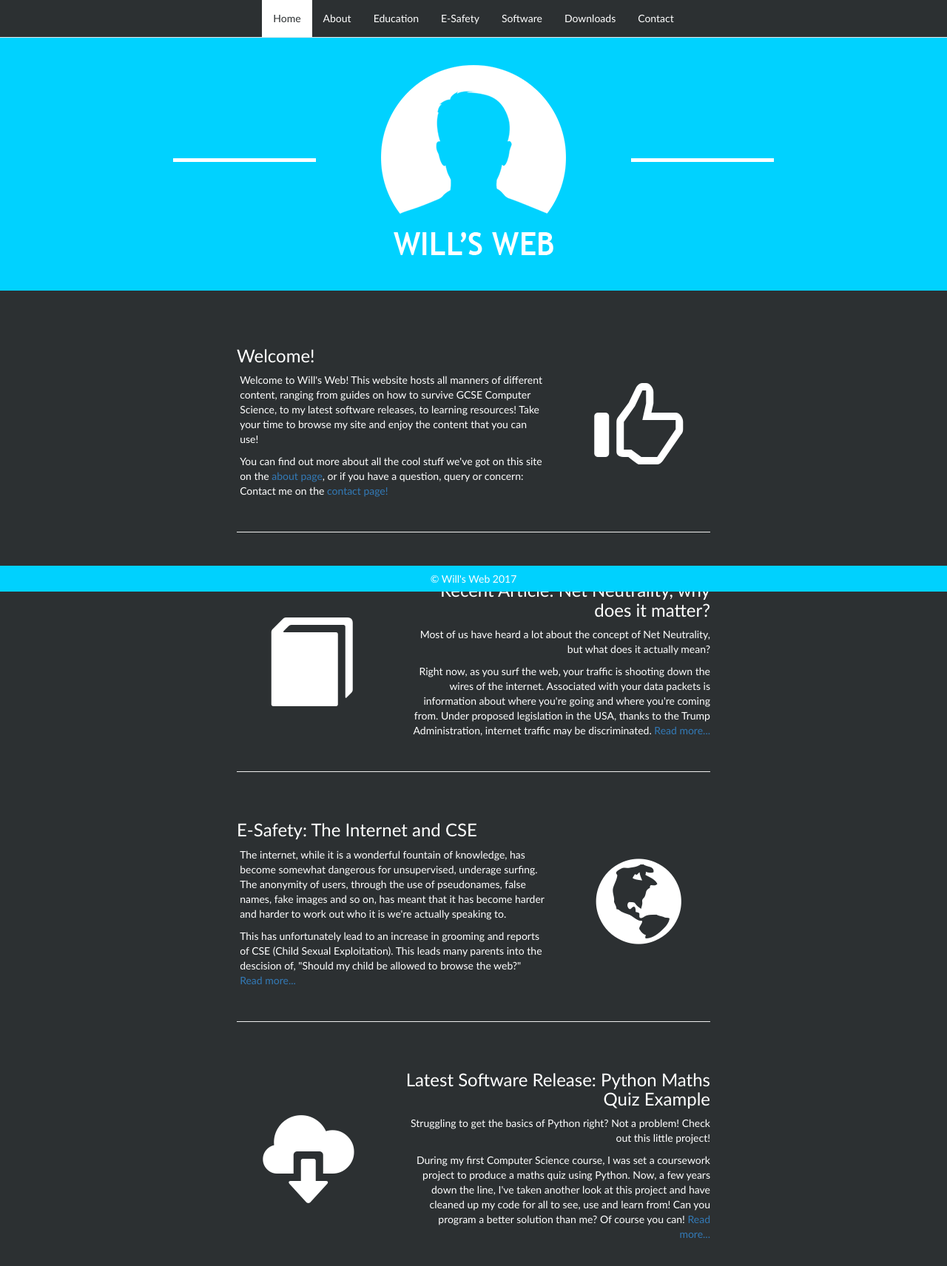
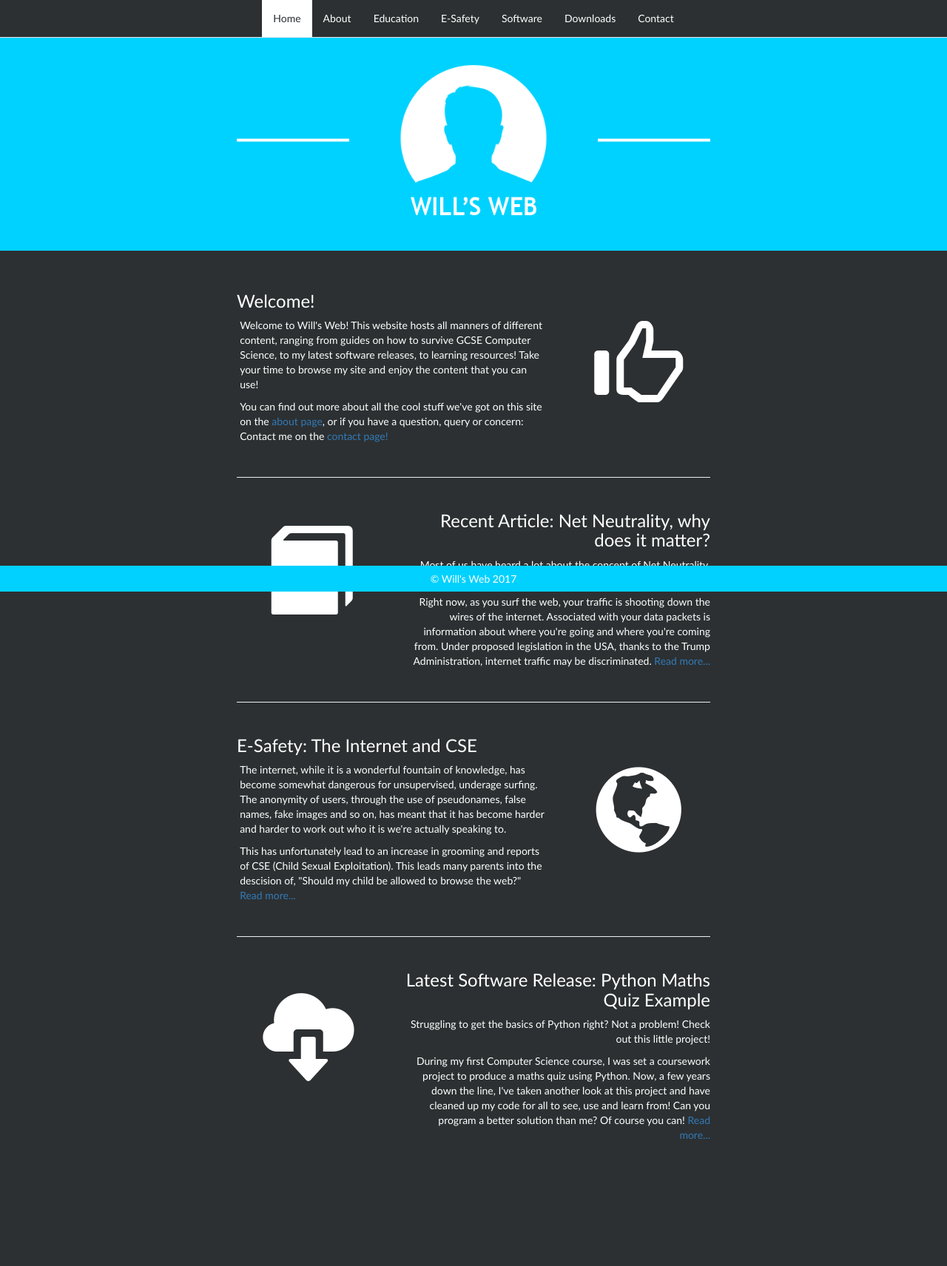
Before and after one commit to wills-web/wills-web.github.io, a plain HTML site: page index.html in a window 1280 px wide. Shown: the whole page at 74% size. After the commit the page ends 1605 px from the top, so only its background shows below. Drawn offline with nearby package versions, Linux system fonts and the light colour scheme.

Commit message:
Padding
Padding fix on the index page

```diff
--- a/css/main.css
+++ b/css/main.css
@@ -22,8 +22,26 @@
 	background-color: #00d2ff;
 }
 
+.navbar-toggle {
+	position: relative;
+    float: right;
+    padding: 9px 10px;
+    margin-top: 8px;
+    margin-right: 15px;
+    margin-bottom: 8px;
+    background-color: transparent;
+    background-image: none;
+    border: 1px solid transparent;
+    border-radius: 4px;
+}
+
 .jumbotron {
 	background-color: #00d2ff;
+}
+
+#headerimage {
+	height: 50%;
+	width: 50%;
 }
 
 .main-container {
@@ -49,7 +67,7 @@
 }
 
 .row {
-	padding-top: 25px;
+	padding-top: 5px;
 	padding-bottom: 15px;
 	vertical-align: middle;
 }
@@ -74,17 +92,24 @@
     float: none;
 }
 
-span.glyphicon {
-    font-size: 120px;
-    display: inline-block;
-    padding-top: 70px;
-    float: none;
-}
+.glyph-left {
+	    font-size: 120px;
+		display: inline-block;
+		float: none;
+	    padding-top: 40px;
 }
 
-#imagebox {
+.glyph-right {
+	    font-size: 120px;
+		display: inline-block;
+		float: none;
+	    padding-top: 60px;
+}
+
+
+/*#imagebox {
 	line-height: 200px;
-}
+}*/
 
 #imagebox img {
 	vertical-align: middle;
--- a/index.html
+++ b/index.html
@@ -29,12 +29,12 @@
 		<div class="container-fluid" id="navigationbar">
 			<!-- Brand and toggle get grouped for better mobile display -->
 			<div class="navbar-header">
-			  <button type="button" class="navbar-toggle" data-toggle="collapse" data-target="#bs-example-navbar-collapse-1">
-				<span class="sr-only">Toggle navigation</span>
-				<span class="icon-bar"></span>
-				<span class="icon-bar"></span>
-				<span class="icon-bar"></span>
-			  </button>
+				<button type="button" class="navbar-toggle collapsed" data-toggle="collapse" data-target="#navbar" aria-expanded="false" aria-controls="navbar">
+					<span class="sr-only">Toggle navigation</span>
+					<span class="icon-bar"></span>
+					<span class="icon-bar"></span>
+					<span class="icon-bar"></span>
+				</button>
 			</div>
 
 			<!-- Collect the nav links, forms, and other content for toggling -->
@@ -60,7 +60,7 @@
 	<div class="jumbotron-container"> <!-- Container for the jumbotron header! -->
 		<div class="jumbotron jumbotron-fluid animate fadeInDown" id="jumbotronbox">
 		  <div class="image-container">
-			<center><img src="media\images\logos\mainheader.png" alt="Will's World logo!"></center>
+			<center><img src="media\images\logos\mainheader.png" alt="Will's World logo!" id="headerimage"></center>
 		  </div>
 		</div>
 	</div>
@@ -76,13 +76,13 @@
 					<p>You can find out more about all the cool stuff we've got on this site on the <a href="about.html">about page</a>, or if you have a question, query or concern: Contact me on the <a onclick="showComingSoon()">contact page!</a></p>
 				</span></div>
 				<div class="col-md-4">
-					<div id="imagebox"><center><span class="glyphicon glyphicon-thumbs-up"></span></center></div>
+					<div id="imagebox"><center><span class="glyphicon glyph-right glyphicon-thumbs-up"></span></center></div>
 				</div>
 			</div>
 			<hr>
 			<div class="row animate fadeInRight">
 				<div class="col-md-4">
-					<div id="imagebox"><center><span class="glyphicon glyphicon-book"></span></center></div>
+					<div id="imagebox"><center><span class="glyphicon glyph-left glyphicon-book"></span></center></div>
 				</div>
 				<div class="col-md-8"><span class="vcenter">
 					<h3 align="right">Recent Article: Net Neutrality, why does it matter?</h3>
@@ -100,13 +100,13 @@
 					<p>This has unfortunately lead to an increase in grooming and reports of CSE (Child Sexual Exploitation). This leads many parents into the descision of, "Should my child be allowed to browse the web?" <a onclick="showComingSoon()">Read more...</a></p>
 				</span></div>
 				<div class="col-md-4">
-					<div id="imagebox"><center><span class="glyphicon glyphicon-globe"></span></center></div>
+					<div id="imagebox"><center><span class="glyphicon glyph-right glyphicon-globe"></span></center></div>
 				</div>
 			</div>
 			<hr>
 			<div class="row animate fadeInRight">
 				<div class="col-md-4">
-					<div id="imagebox"><center><span class="glyphicon glyphicon-cloud-download"></span></center></div>
+					<div id="imagebox"><center><span class="glyphicon glyph-left glyphicon-cloud-download"></span></center></div>
 				</div>
 				<div class="col-md-8"><span class="vcenter">
 					<h3 align="right">Latest Software Release: Python Maths Quiz Example</h3>
```
